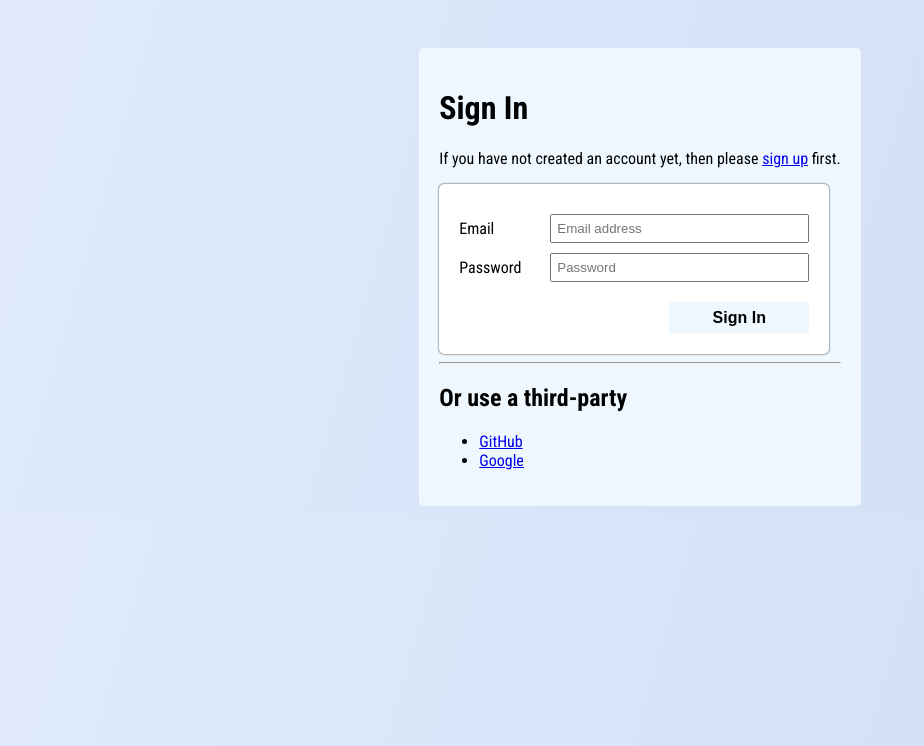
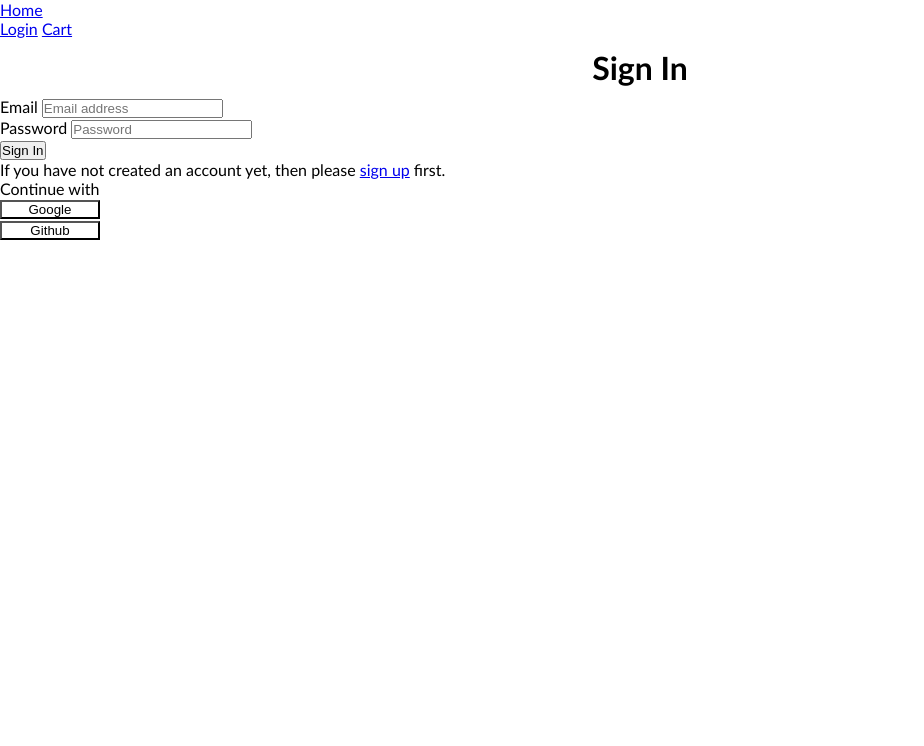
Before and after one commit to yoojen/ecommerce_oauth, a Django app: page /accounts/login/ in a window 1280 px wide. Shown: the top 746 px of the page, without its empty margins (0-924 px from the left). Run offline with Django 5.2, Linux system fonts and the light colour scheme; parts of the project's set-up code (start-up, migrations or seed data) failed here and were passed over; some libraries are stand-ins or nearby versions.

Commit message:
updated tempaltes

```diff
--- a/product/templates/product/base.html
+++ b/product/templates/product/base.html
@@ -10,7 +10,6 @@
     {% else %}
         <title>Ecommerce - Oauth</title>
     {% endif %}
-
 </head>
 <body>
     <nav>
@@ -27,6 +26,7 @@
             {% else %}
                 <a href="{% url 'account_login' %}">Login</a>
             {% endif %}
+            <a href="{% url 'product:view_cart' %}">Cart</a>
         </div>
     </nav>
     {% block content %}
--- a/product/templates/product/home.html
+++ b/product/templates/product/home.html
@@ -14,7 +14,6 @@
     {% endfor %}
 {% endif %}
 <div class="container">
-    <a href="{% url 'product:view_cart' %}">Cart</a>
     {% for product in products %}
         <div class="product">
             <img src="{{product.image.url}}" alt="{{product.name}}">
--- a/templates/account/base.html
+++ b/templates/account/base.html
@@ -1,97 +1,9 @@
-<!DOCTYPE html>
-<html lang="en">
-<head>
-    <meta charset="UTF-8">
-    <meta name="viewport" content="width=device-width, initial-scale=1.0">
-    <title>Oauth</title>
-    <style>
-        @import url('https://fonts.googleapis.com/css2?family=Roboto+Condensed:ital,wght@0,100..900;1,100..900&display=swap');
-        body{
-            background: linear-gradient(106deg, #e0eafc,#cfdef3);;
-            display: flex;
-            justify-content: center;
-            align-items: center;
-            flex-direction: column;
-            font-family: "Roboto Condensed", sans-serif;
-            font-optical-sizing: auto;
-            font-weight: 400;
-            font-style: normal;
-        }
-        .container{
-            background-color: aliceblue;
-            padding: 20px;
-            margin-top: 40px;
-            border-radius: 5px;
-        }
-        form{
-            width: 350px;
-            background-color: white;
-            padding: 20px;
-            border-radius: 5px;
-            box-shadow: 0 0px 2px #000;
-            color: black;
-        }
-        .each-tag{
-            display: flex;
-            justify-content: space-between;
-            align-items: center;
-            margin-top: 10px;
-        }
-
-        .each-tag input{
-            padding: 5px;
-            width: 70%;
-            color: grey;
-        }
-        form button{
-            width: 40%;
-            margin-left: 60%;
-            background-color: aliceblue;
-            font-weight: 700;
-            font-size: 16px;
-        }
-        .google-provider{
-            width: 100px;
-            margin-left: 50%;
-            transform: translateX(-50%);
-        }
-        .google-provider a{
-            display: flex;
-            width: 100%;
-            height: 100%;
-            background-color: white;
-            justify-content: center;
-            border-radius: 5px;
-            padding: 5px 20px;
-        }
-        .google-provider img{
-            width: 100%;
-            object-fit: cover;
-        }
-        .google-provider a:hover{
-            background-color: black;
-        }
-        button{
-            outline: none;
-            border: none;
-            padding: 7px 10px;
-            margin-top: 20px;
-        }
-        button:hover{
-            background-color: rgb(8, 99, 227);
-            color: white;
-            cursor: pointer;
-        }
-    </style>
-</head>
-<body>
-    {% block content %}
+{% extends "product/base.html" %}
+{% block content %}
     {% if messages %}
         {% for msg in messages %}
             <small>{{msg}}</small>
         {% endfor %}
 
     {% endif %}
-    {% endblock %}
-</body>
-</html>
+{% endblock %}
--- a/templates/account/login.html
+++ b/templates/account/login.html
@@ -2,12 +2,11 @@
 {% load socialaccount %}
 {% load static %}
 {% block content %}
-<div class="container">
+<div class="other-container">
     <h1>Sign In</h1>
     {% if not SOCIALACCOUNT_ONLY %}
-        <p>If you have not created an account yet, then please <a href="{% url 'account_signup' %}">sign up</a> first.</p>
         {% url 'account_login' as login_url %}
-        <form action="{% url 'account_login' %}" method="post">
+        <form action="{% url 'account_login' %}" method="post" id="login-form">
             {%csrf_token%}
             <div class="each-tag">
                 <label for="login">Email</label>
@@ -18,14 +17,25 @@
                 {{form.password}}
             </div>
             <button type="submit">Sign In</button>
+            <p>If you have not created an account yet, then please <a href="{% url 'account_signup' %}">sign up</a> first.</p>
+
         </form>
     {% endif %}
     {% if LOGIN_BY_CODE_ENABLED %}
         <h1>WITH CODE ENABLED</h1>
     {% endif %}
-    {% if SOCIALACCOUNT_ENABLED %}
-     {% include "socialaccount/snippets/login.html" with page_layout="entrance" %}
-
-    {% endif %}
+    <div class="google-provider">
+        Continue with
+        <form action="/accounts/google/login/ " method="POST" style="background-color:transparent;
+        box-shadow: none; padding: 0; width: auto">
+            {% csrf_token %}
+            <button type="submit" style="margin-left: 0%;width: 100px; background-color: white">Google</button>
+        </form>
+        <form action="/accounts/github/login/ " method="POST" style="background-color:transparent;
+        box-shadow: none; padding: 0; width: auto">
+            {% csrf_token %}
+            <button type="submit" style="margin-left: 0%;width: 100px; background-color: white">Github</button>
+        </form>
+    </div>
 </div>
 {% endblock content %}
```
Also changed, not shown: product/templates/product/cart.html (+10 -6 lines), product/templates/product/checkout.html (+20 -4 lines), templates/account/signup.html (+15 -8 lines).
